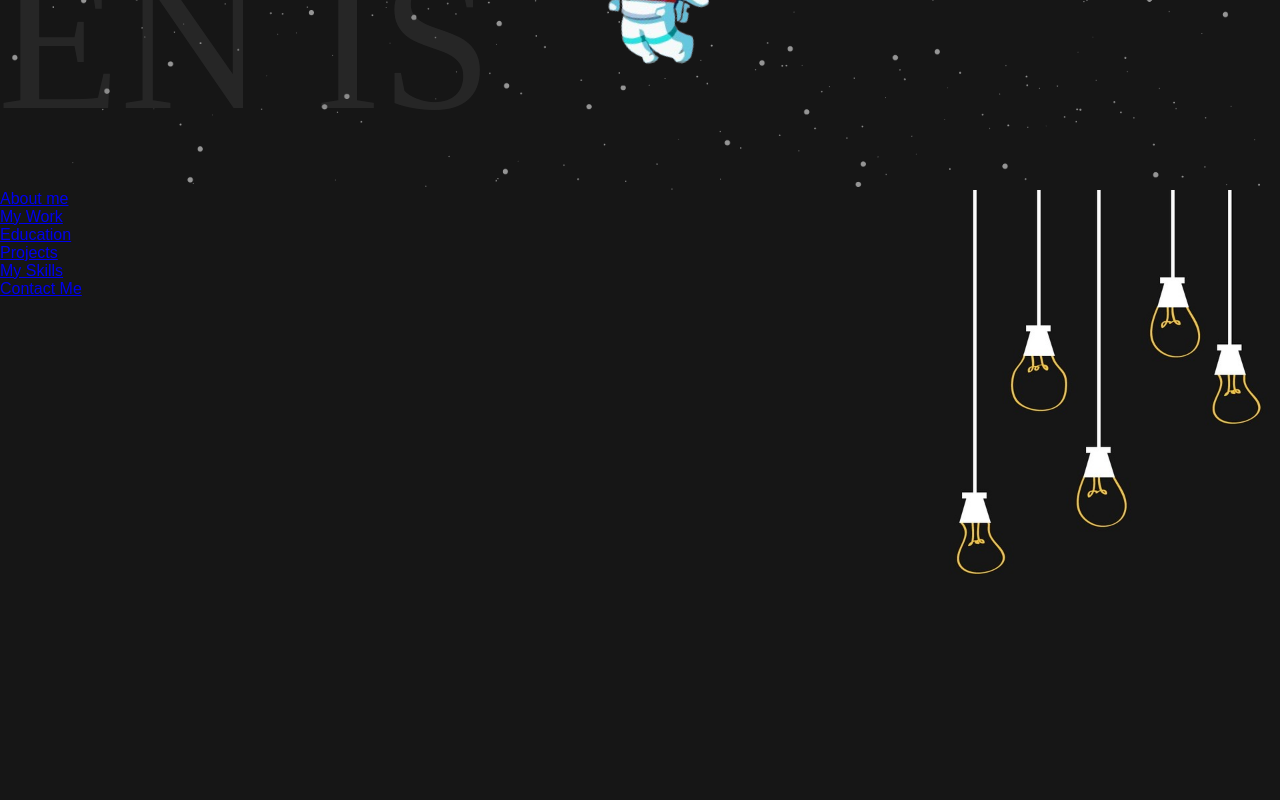
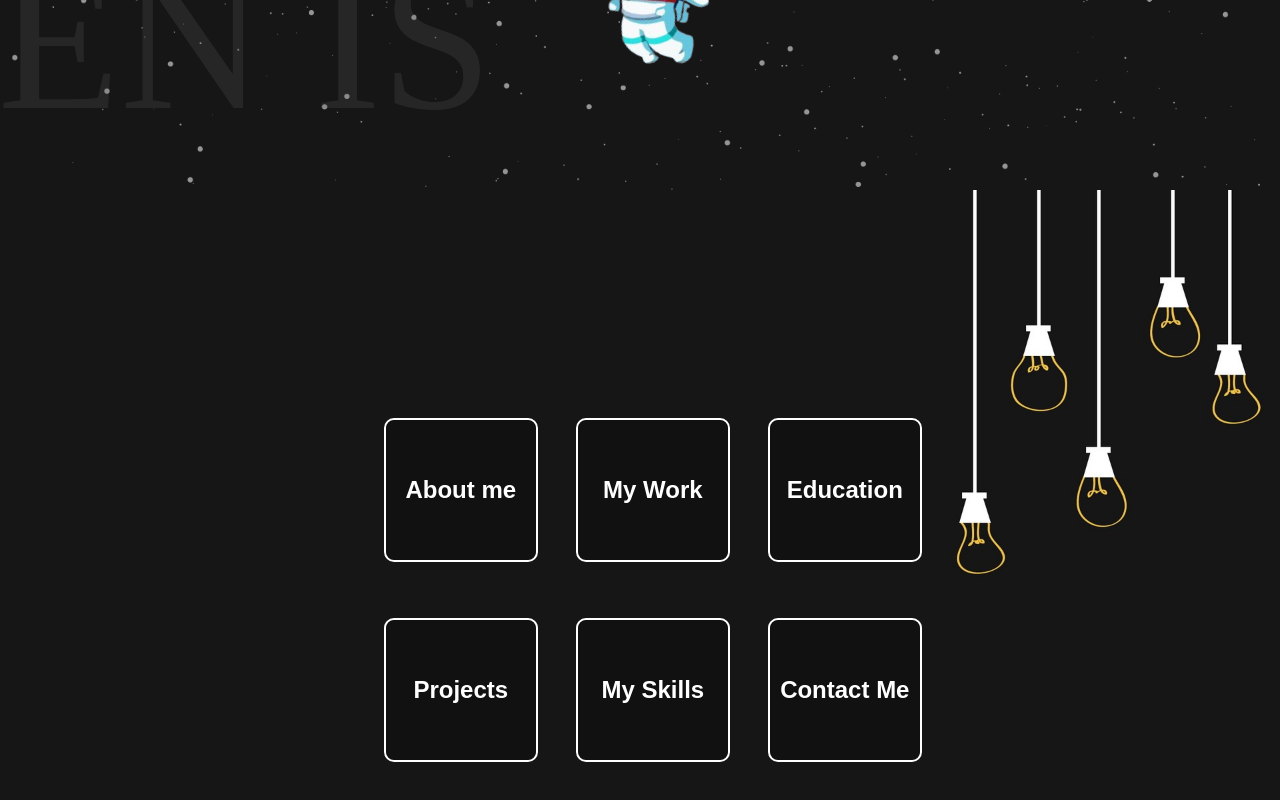
Before and after one commit to TinNguyen01600/portfolio, a React (Vite) app: page / in a window 1280 px wide. Shown: the part 1410-2210 px from the top of the page. Built offline with nearby package versions, Linux system fonts and the light colour scheme; a web font is replaced by a local one.

Commit message:
add glow boxes and CSS

```diff
--- a/src/App.css
+++ b/src/App.css
@@ -233,4 +233,82 @@ section {
 /*******************************************************************/
 .section-3 {
     background: url('./img/section3/bulbs.jpg') no-repeat center center/cover;
+    display: flex;
+    align-items: center;
+    justify-content: space-evenly;
 }
+
+.home {
+    display: grid;
+    grid-template-columns: repeat(3, 10vw);
+    gap: 7vh 5vw;
+}
+
+/*******************************************************************/
+.glow-box {
+    width: 12vw;
+    height: 18vh;
+    border: 2px solid white;
+    outline: none;
+    color: #fff;
+    background: #111;
+    cursor: pointer;
+    position: relative;
+    z-index: 0;
+    border-radius: 10px;
+    font-weight: 900;
+    font-size: 3vh;
+}
+
+.glow-box:before {
+    content: "";
+    background: linear-gradient(45deg,
+            #fff,
+            #faf8e3,
+            #faf6c5,
+            #faf189,
+            #faec48,
+            #ffea03,
+            #faec48,
+            #faf189,
+            #faf6c5,
+            #faf8e3,
+            #fff);
+    position: absolute;
+    top: -2px;
+    left: -2px;
+    background-size: 360%;
+    z-index: -1;
+    filter: blur(5px);
+    width: calc(100% + 4px);
+    height: calc(100% + 4px);
+    opacity: 0;
+    transition: opacity 0.3s ease-in-out;
+    border-radius: 10px;
+}
+
+.glow-box:active {
+    color: #000;
+}
+
+.glow-box:active:after {
+    background: transparent;
+}
+
+.glow-box:hover:before {
+    opacity: 1;
+}
+
+.glow-box:after {
+    z-index: -1;
+    content: "";
+    position: absolute;
+    width: 100%;
+    height: 100%;
+    background: #111;
+    left: 0;
+    top: 0;
+    border-radius: 10px;
+}
+
+/*******************************************************************/
--- a/src/components/section3/Home.jsx
+++ b/src/components/section3/Home.jsx
@@ -4,22 +4,22 @@ const Home = () => {
     return (
         <div className="home">
             <Link to="/about">
-                <div className="box">About me</div>
+                <button className="glow-box">About me</button>
             </Link>
             <Link to="/work">
-                <div className="box">My Work</div>
+                <button className="glow-box">My Work</button>
             </Link>
             <Link to="/education">
-                <div className="box">Education</div>
+                <button className="glow-box">Education</button>
             </Link>
             <Link to="/projects">
-                <div className="box">Projects</div>
+                <button className="glow-box">Projects</button>
             </Link>
             <Link to="/skills">
-                <div className="box">My Skills</div>
+                <button className="glow-box">My Skills</button>
             </Link>
             <Link to="/contact">
-                <div className="box">Contact Me</div>
+                <button className="glow-box">Contact Me</button>
             </Link>
         </div>
     )
```
